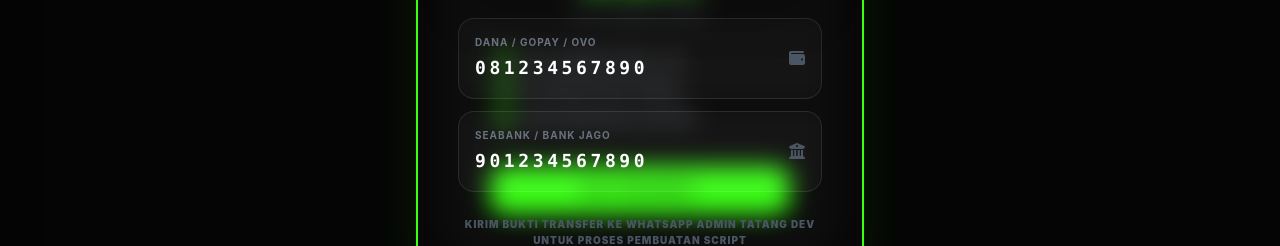
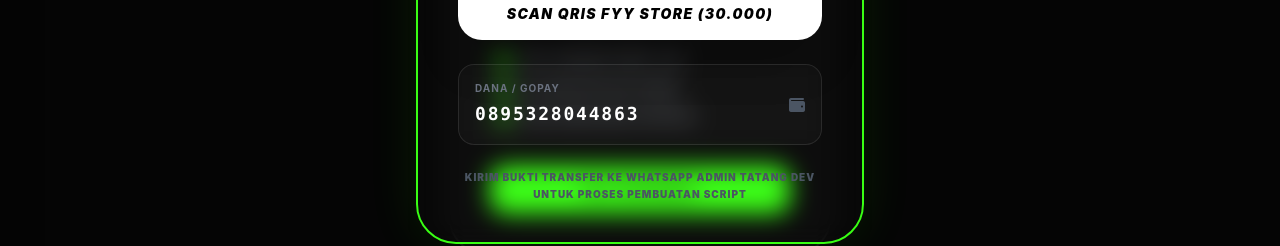
Before and after one commit to dijadikan/discord-cs-bot, a plain HTML site: page index.html in a window 1280 px wide. Both pictures are taken after a click on the button "BELI SEKARANG". Shown: the part 451-697 px from the top of the page. Drawn offline with nearby package versions, Linux system fonts and the light colour scheme.

Commit message:
Update index.html

```diff
--- a/index.html
+++ b/index.html
@@ -24,8 +24,8 @@
             <button onclick="toggleMenu()" class="text-white text-3xl">&times;</button>
         </div>
         <ul class="space-y-6 font-bold uppercase text-[11px] tracking-widest text-gray-300">
-            <li><a href="https://wa.me/628123456789" class="flex items-center gap-3 hover:neon-green transition"><i class="fab fa-whatsapp text-lg text-green-500"></i> Nomor WhatsApp</a></li>
-            <li><a href="https://whatsapp.com/channel/link-saluran-kamu" class="flex items-center gap-3 hover:neon-green transition"><i class="fas fa-bullhorn text-lg text-green-400"></i> Saluran WhatsApp</a></li>
+            <li><a href="https://wa.me/62895328044863" class="flex items-center gap-3 hover:neon-green transition"><i class="fab fa-whatsapp text-lg text-green-500"></i> Nomor WhatsApp</a></li>
+            <li><a href="#" class="flex items-center gap-3 hover:neon-green transition"><i class="fas fa-bullhorn text-lg text-green-400"></i> Saluran WhatsApp</a></li>
             <li><a href="https://youtube.com/@tatanglua" class="flex items-center gap-3 hover:neon-green transition"><i class="fab fa-youtube text-lg text-red-600"></i> YouTube</a></li>
             <li><a href="https://tiktok.com/@tatang" class="flex items-center gap-3 hover:neon-green transition"><i class="fab fa-tiktok text-lg text-white"></i> TikTok</a></li>
         </ul>
@@ -64,7 +64,7 @@
     </main>
 
     <div id="payment-modal" class="hidden fixed inset-0 bg-black/98 flex items-center justify-center p-4 z-[110]">
-        <div class="glass p-8 md:p-10 rounded-[40px] max-w-sm md:max-w-md w-full border-[#39FF14] border-2 text-center shadow-[0_0_50px_rgba(57,255,20,0.1)]">
+        <div class="glass p-8 md:p-10 rounded-[40px] max-w-sm md:max-w-md w-full border-[#39FF14] border-2 text-center shadow-[0_0_50px_rgba(57,255,20,0.1)] overflow-y-auto max-h-[90vh]">
             <div class="flex justify-between items-center mb-6 px-2">
                 <h3 class="neon-green font-black text-2xl italic uppercase underline tracking-widest">Checkout Panel</h3>
                 <button onclick="closePayment()" class="text-white hover:text-red-500 text-3xl font-black">&times;</button>
@@ -78,17 +78,10 @@
             <div class="space-y-3 text-left">
                 <div class="glass p-4 rounded-2xl border border-white/10 flex justify-between items-center">
                     <div>
-                        <p class="text-[10px] text-gray-500 font-bold uppercase mb-1 tracking-widest">DANA / GOPAY / OVO</p>
-                        <p class="text-lg font-mono font-bold text-white tracking-[0.2em] text-center">081234567890</p>
+                        <p class="text-[10px] text-gray-500 font-bold uppercase mb-1 tracking-widest">DANA / GOPAY</p>
+                        <p class="text-lg font-mono font-bold text-white tracking-[0.1em]">0895328044863</p>
                     </div>
                     <i class="fas fa-wallet text-gray-600"></i>
-                </div>
-                <div class="glass p-4 rounded-2xl border border-white/10 flex justify-between items-center">
-                    <div>
-                        <p class="text-[10px] text-gray-500 font-bold uppercase mb-1 tracking-widest">SeaBank / Bank Jago</p>
-                        <p class="text-lg font-mono font-bold text-white tracking-[0.2em] text-center">901234567890</p>
-                    </div>
-                    <i class="fas fa-university text-gray-600"></i>
                 </div>
             </div>
 
@@ -103,11 +96,10 @@
         function openPayment() { document.getElementById('payment-modal').classList.remove('hidden'); }
         function closePayment() { document.getElementById('payment-modal').classList.add('hidden'); }
 
-        // Tutup modal jika klik di luar area
         window.onclick = function(event) {
             let modal = document.getElementById('payment-modal');
             if (event.target == modal) { closePayment(); }
         }
     </script>
 </body>
-                                                                                                                                                                                           </html>
+</html>
```
